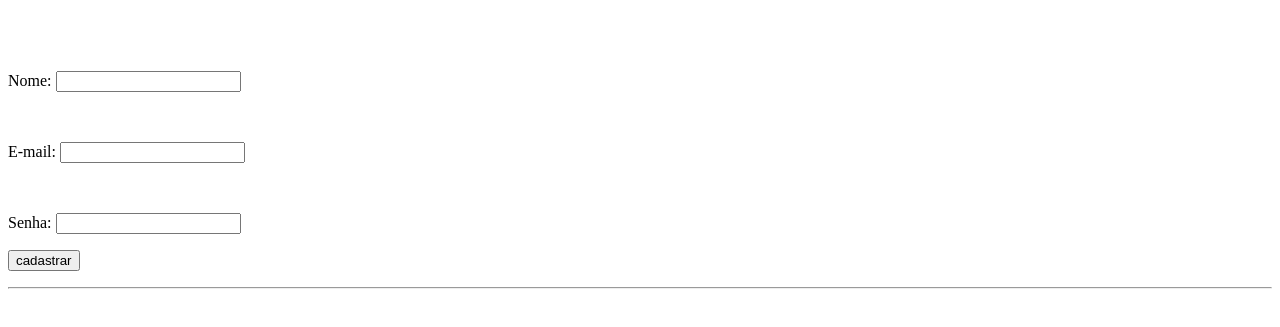
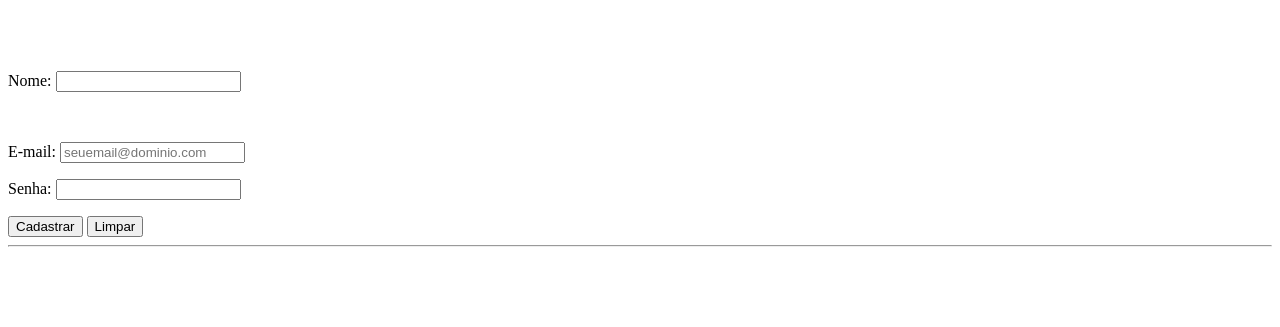
Before and after one commit to MoniqueSenna/curso_ebac_frontend, a plain HTML site: page exercício.html in a window 1280 px wide. Shown: the part 71-398 px from the top of the page. Drawn offline with Linux system fonts and the light colour scheme.

Commit message:
Add files via upload
Trabalho corrigido, modulo 3 HTML - formulário

```diff
--- a/exercício.html
+++ b/exercício.html
@@ -1,34 +1,57 @@
-<html>
-<!---->
+<!DOCTYPE html>
 
-
+<html lang="pt-en">
     <head>
         <title>Exercicio EBAC Módulo 3</title>
-    <meta charset="utf-8">
-
+        <meta charset="UTF-8">
+        <meta name="viewport" content="width=device-width, initial-scale=1">
+        <link href="css/style.css" rel="stylesheet">
     </head>
 
     <body background="imagem\vintage-wallpaper-background.jpg">
-
         <hr>
         <th><h1>Formulário de Cadastro</h1></th>
         <br>
 
+        <form method="post" action="recebe.php"></form>
+        <br>
+
         <form>
-            <br>
-        <p>Nome:
-            <input type="text" nome="Nome"><br></p>
+        <p>
+            <label for="Nome">Nome:</label>
+            <input type="text" id="Nome" name="Nome" required><br></p>
 
             <br>
-        <p>E-mail:
-            <input type="email" name="E-mail"><br></p>
+
+            <p>
+
+            <label for="email">E-mail:</label>
+            <input
+                type="email"
+                id="email"
+                class="input-padrao"
+                required
+                placeholder="seuemail@dominio.com"
+        />
 
         <br>
-        <p>Senha:
-            <input type="password" name="senha"><br></p>
-            <input type="button" value="cadastrar">
+
+        <p>
+            <label for="Senha">Senha:</label>
+            <input type="password" id="Senha" name="senha" required><br></p>
+
+            <button type="submit">
+                Cadastrar
+            </button>
+
+            <button type="reset">
+                Limpar
+            </button>
+
 
         </form><hr>
 
+
+
     </body>
 </html>
```
Lines whose indentation alone changed are shown as unchanged.
